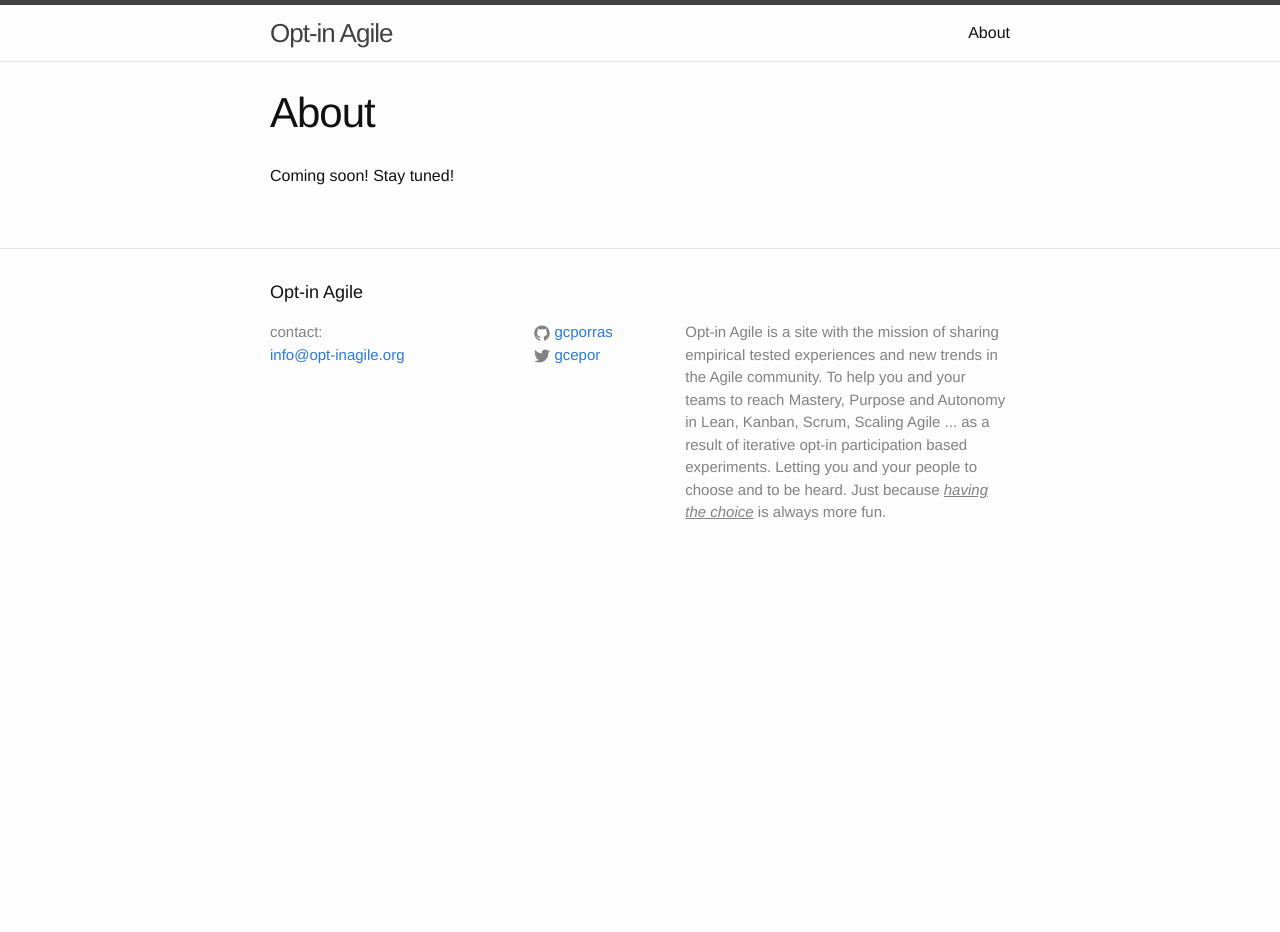
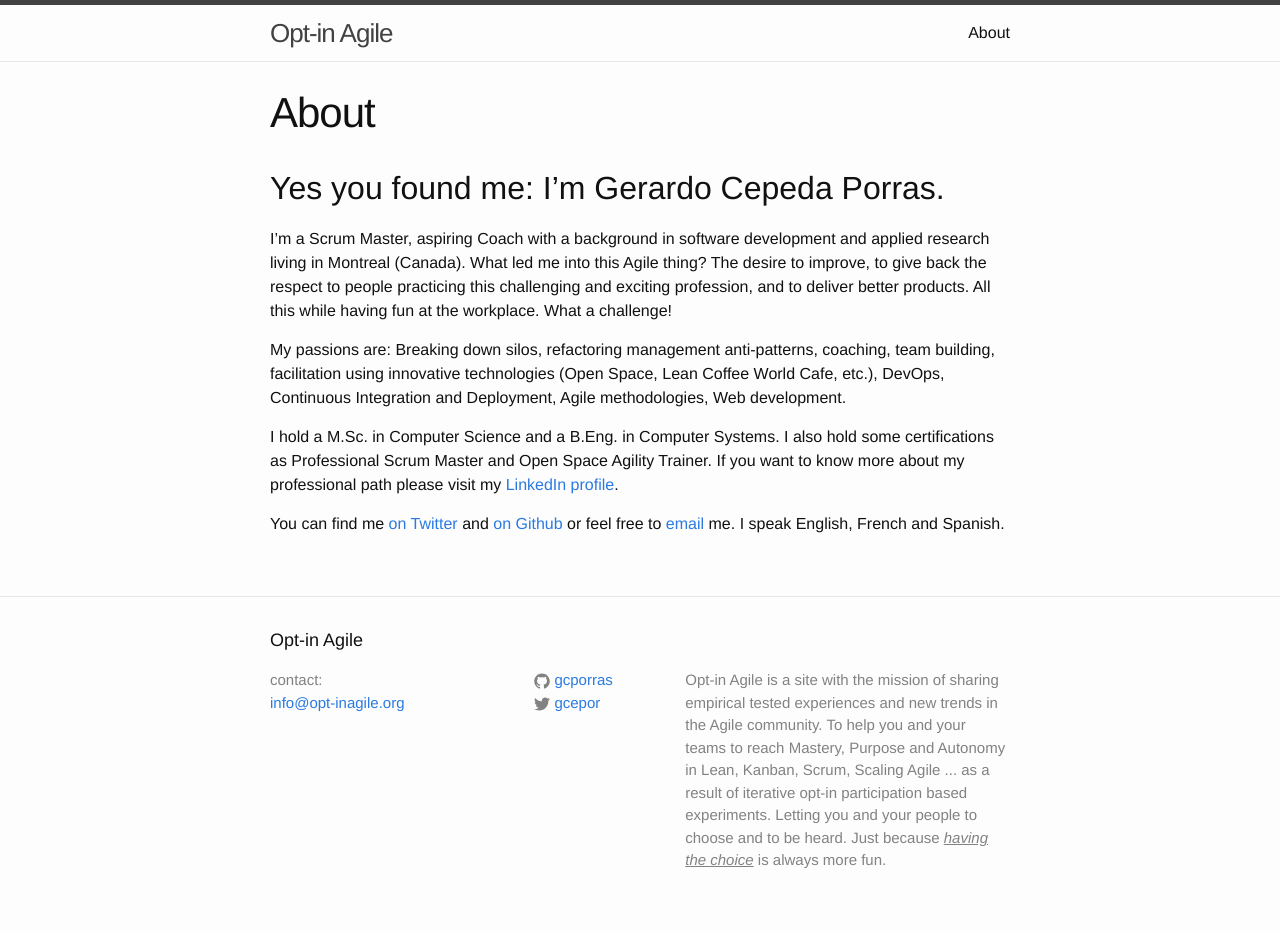
Before and after one commit to gcporras/gcporras.github.io, a Jekyll site: the page built from about.md, in a window 1280 px wide. Built offline with Jekyll 4.4.1, drawn with Linux system fonts in a browser that asks for light colours; before the commit the page ends 900 px from its top, so only the background shows below that.

Commit message:
Added First version of About me page

```diff
--- a/about.md
+++ b/about.md
@@ -4,4 +4,21 @@ title: About
 permalink: /about/
 ---
 
-Coming soon! Stay tuned!
+Yes you found me: I'm Gerardo Cepeda Porras.
+-------------
+
+I'm a Scrum Master, aspiring Coach with a background in software development and applied research living in
+Montreal (Canada). What led me into this Agile thing? The desire to improve, to give back the respect to
+people practicing this challenging and exciting profession, and to deliver better products. All this
+while having fun at the workplace. What a challenge!
+
+My passions are: Breaking down silos, refactoring management anti-patterns, coaching, team building,
+facilitation using innovative technologies (Open Space, Lean Coffee World Cafe, etc.), DevOps,
+Continuous Integration and Deployment, Agile methodologies, Web development.
+
+I hold a M.Sc. in Computer Science and a B.Eng. in Computer Systems. I also hold some certifications as
+Professional Scrum Master and Open Space Agility Trainer. If you want to know more about my professional path
+please visit my [LinkedIn profile](http://bit.ly/1Nm3XdT).
+
+You can find me [on Twitter](https://twitter.com/gcepor) and [on Github](https://github.com/gcporras) or feel
+free to [email](mailto:gerardo.cepeda@opt-inagile.org) me. I speak English, French and Spanish.
```
